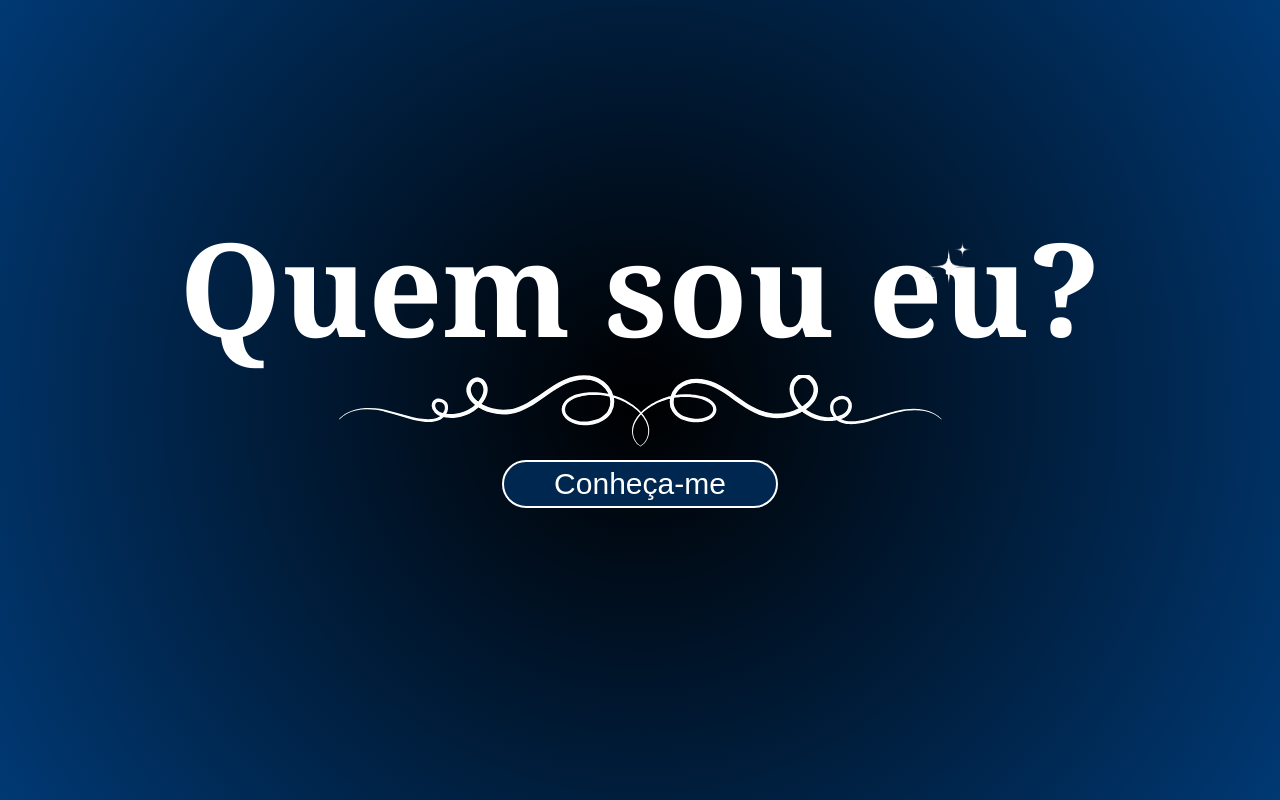
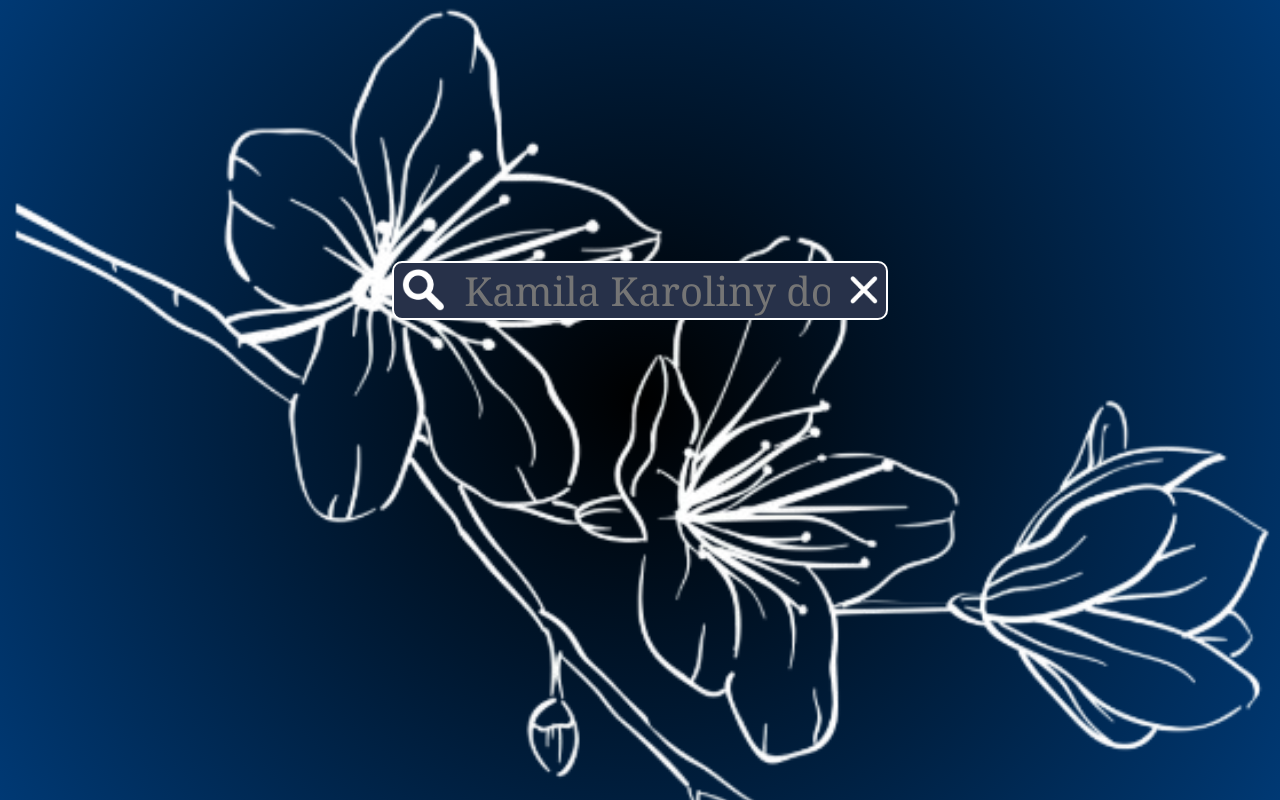
Before and after one commit to fic-fabrica-de-software/construindo-o-portfolio-KamilaKaroliny, a plain HTML site: page index.html in a window 1280 px wide. Drawn offline with Linux system fonts and the light colour scheme.

Commit message:
add - alterações no index

```diff
--- a/index.html
+++ b/index.html
@@ -3,19 +3,18 @@
     <meta charset="UTF-8">
     <meta name="viewport" content="width=device-width, initial-scale=1.0">
     <link rel="stylesheet" href="./style/style.css">
-    <title>Quem sou eu</title>
+    <title>Tela princial</title>
 </head>
 <body>
     <section class="section1">
 
-        <img class="estrela" src="assets/icones/estrela.png" alt="estrelinha">
 
-        <div class="meio">
-            <h1 id="titulo">Quem sou eu?</h1>
-            <img class="borda" src="assets/icones/borda.png" alt="borda decorada">
+        <div id="busca">
             <a href="./public/portfolio.html">
-                <button id="button">Conheça-me</button>
+                <img class="icnBusca1" src="./assets/icones/lupa.png" alt="lupa">
             </a>
+            <input type="text" id="txtBusca" placeholder="Kamila Karoliny dos santos" disabled>
+            <img class="icnBusca2" src="./assets/icones/cancela.png" alt="cancela">
         </div>
 
     </section>
--- a/style/portfolio.css
+++ b/style/portfolio.css
@@ -1,7 +1,7 @@
 body{
     color: #ffffff;
     font-family: Georgia, serif;
-    background: linear-gradient(0deg,#000000,#003974);
+    background-image:radial-gradient(circle,#000000,#003974);
 }
 
 .titulo{
--- a/style/style.css
+++ b/style/style.css
@@ -1,47 +1,46 @@
 body{
     color: #ffffff;
     font-family: Georgia, serif;
-    background-image:radial-gradient(circle,#000000,#003974);
+    background-size: cover;
+    background-image:radial-gradient(circle,#000000,#003974) , url(../assets/icones/flor.png);
+    background-blend-mode: screen;
 }
 
 .section1{
     display: flex;
     justify-content: center;
-    flex-direction: column;
     align-items: center;
-    padding-top: 15%;
+    padding-top: 20%;
 }
 
-.meio{
+#busca{
     display: flex;
-    justify-content: center;
-    flex-direction: column;
     align-items: center;
+    justify-content: space-around;
+    background-color:#273149;
+    border:solid 2px #ffffff;
+    border-radius:10px;
+    width:39%;
+    height:40%;
 }
 
-#titulo{
-    font-size:130px;
-    margin: 0%;
+#txtBusca{
+    float:left;
+    background-color:transparent;
+    font-size:40px;
+    border:none;
+    height:55px;
+    width: 75%;
+    font-family: Georgia, serif;
 }
 
-#button {
-    padding: 5px 50px;
-    text-align: center;
-    font-size: 30px;
-    background-color: #00274f;
-    color: rgb(255, 254, 254);
-    border: 2px solid #ffffff;
-    border-radius: 30px;
+.icnBusca1{
+    float:left;
+    width: 42px;
+    height: 42px;
 }
 
-.estrela{
-    width: 50px;
-    height: 50px;
-    position: absolute;
-    top: 30%;
-    right: 24%;
+.icnBusca2{
+    width: 28px;
+    height: 28px;
 }
-
-.borda{
-    padding-bottom: 1.2%;
-}
```
Also changed, not shown: assets/icones/cancela.png (added), assets/icones/flor.png (added), assets/icones/lupa.png (added).
